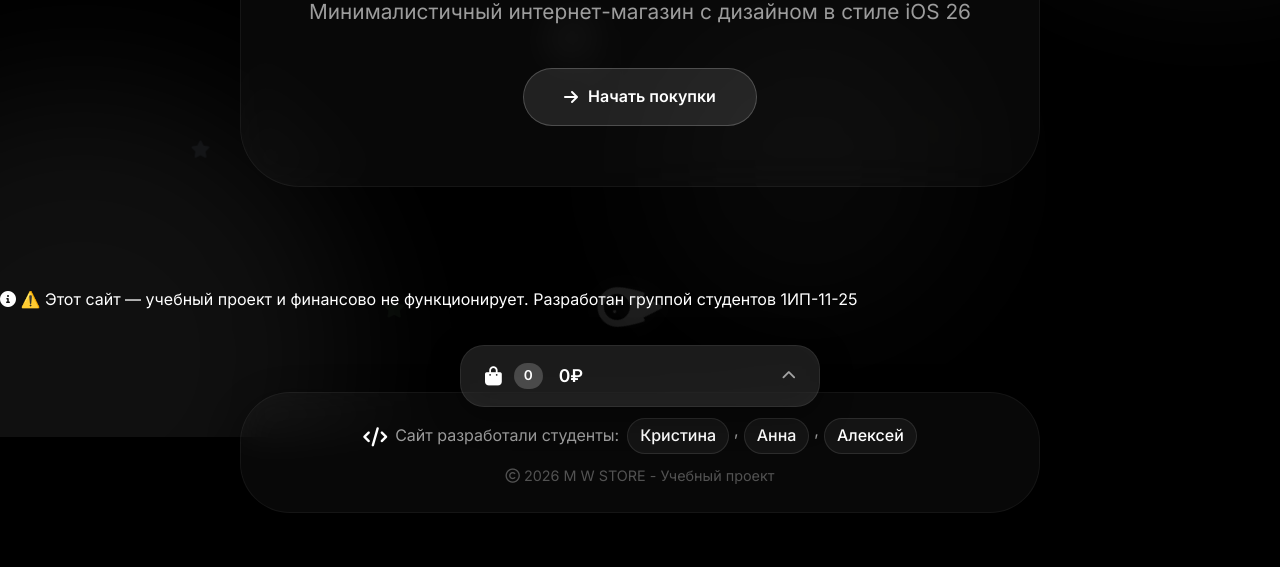
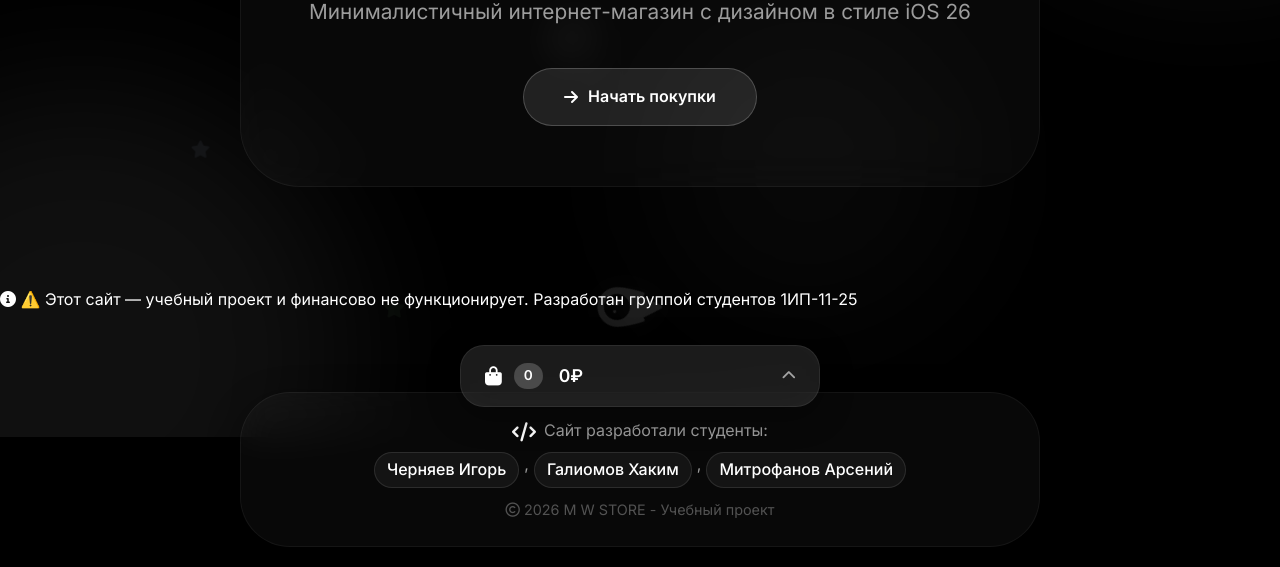
Before and after one commit to igorcernaev75364-hue/mw-store, a Flask app: page / in a window 1280 px wide. Shown: the part 363-930 px from the top of the page. Before the commit the page ends 876 px from the top, so only its background shows below. Run offline with Flask 3, Linux system fonts and the light colour scheme; the visitor is signed in with stand-in values (Sample User, id 1); parts of the project's set-up code (start-up, migrations or seed data) failed here and were passed over.

Commit message:
Update base.html

```diff
--- a/templates/base.html
+++ b/templates/base.html
@@ -98,9 +98,9 @@
                 <i class="fas fa-code"></i>
                 Сайт разработали студенты:
                 <span class="developers">
-                    <a href="#" class="developer-link">Кристина</a>,
-                    <a href="#" class="developer-link">Анна</a>,
-                    <a href="#" class="developer-link">Алексей</a>
+                    <a href="#" class="developer-link">Черняев Игорь</a>,
+                    <a href="#" class="developer-link">Галиомов Хаким</a>,
+                    <a href="#" class="developer-link">Митрофанов Арсений</a>
                 </span>
             </p>
             <p class="footer-year">
```
